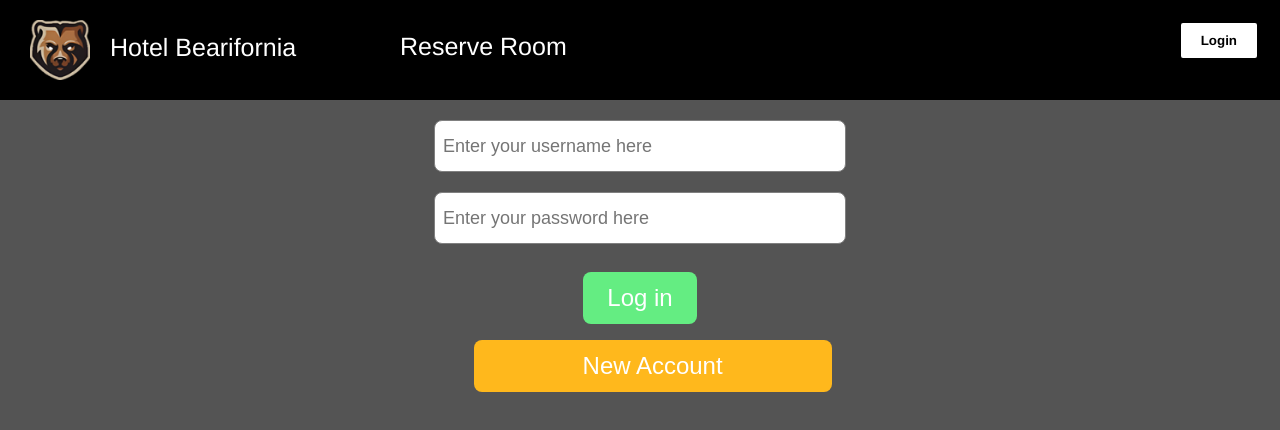
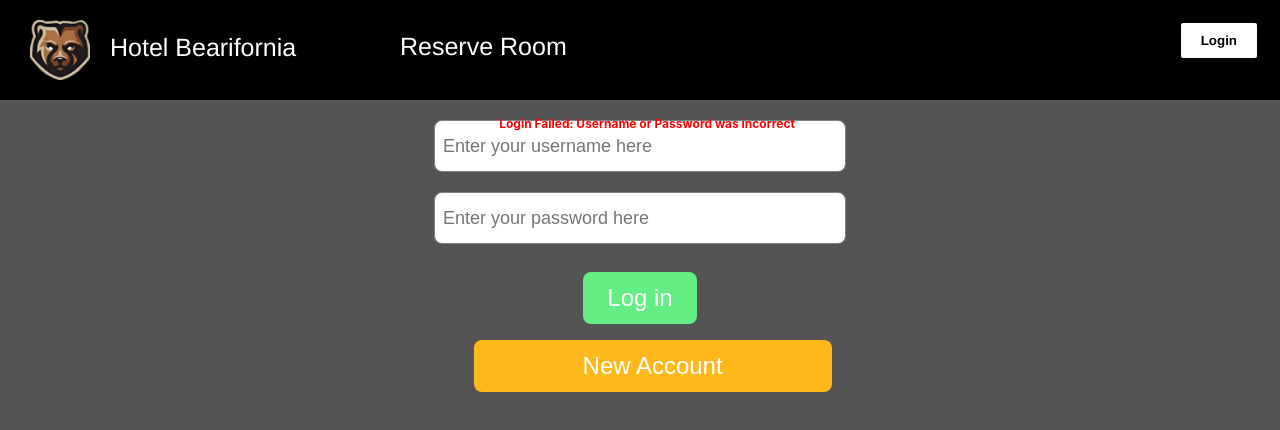
Before and after one commit to mjosephs04/projectBearifornia, a React (Create React App) app in the folder frontend/: page /login-page in a window 1280 px wide. Both pictures are taken after a click on the button "Log in". Shown: the top 430 px of the page. Built offline with nearby package versions, Linux system fonts and the light colour scheme; no server answers.

Commit message:
error handling for incorrect username/password

```diff
--- a/frontend/src/Components/Login_Page/LoginPage.css
+++ b/frontend/src/Components/Login_Page/LoginPage.css
@@ -3,11 +3,6 @@
     flex-direction: column;
     align-items: flex-start;
     justify-content: center;
-}
-
-.inputContainer > .errorLabel {
-    color: red;
-    font-size: 12px;
 }
 
 .inputBox {
@@ -64,3 +59,16 @@ input[type='button2'] {
         background-color: #855f00;
     }
 }
+
+.login-failed{
+    color: red;
+    font-size: 12px;
+    position: absolute;
+    left: 39%;
+    top: 14.5%;
+    display: block;
+    margin-left: auto;
+    margin-right: auto;
+    margin-top: auto;
+    text-align: center;
+}
--- a/frontend/src/Components/Login_Page/LoginPage.js
+++ b/frontend/src/Components/Login_Page/LoginPage.js
@@ -4,8 +4,7 @@ import axios from 'axios'
 import "./LoginPage.css"
 import {Link} from "react-router-dom";
 const LoginPage = (props) =>{
-    const [usernameError, setEmailError] = useState('')
-    const [passwordError, setPasswordError] = useState('')
+    const [error, setError] = useState(false)
 
     const [username, setUsername] = useState([])
     const [password, setPassword] = useState([])
@@ -22,10 +21,19 @@ const LoginPage = (props) =>{
 
         axios.post('http://localhost:8080/api/auth/login', payload)
             .then(response =>{
-                console.log(response)
-            })
+                console.log(response);
+                if (response.status !== 200) {
+                    throw new Error('Network response was not ok: ' + response.data);
+                }
+                return response.data;
+            }).then(data => {
+                setResponse(data)
+            }).catch(error => {
+                console.log("Error with authentication" + error);
+                setError(true);
+            });
+        };
 
-    }
 
     return (
         <div>
@@ -39,7 +47,6 @@ const LoginPage = (props) =>{
                     className={'inputBox'}
                     onChange={evt => setUsername(evt.target.value)}
                 />
-                <label className="errorLabel">{usernameError}</label>
             </div>
             <br/>
             <div className='inputContainer'>
@@ -50,7 +57,6 @@ const LoginPage = (props) =>{
                     type="password"
                     onChange={evt => setPassword(evt.target.value)}
                 />
-                <label className="errorLabel">{passwordError}</label>
             </div>
             <br/>
             <div className={'inputContainer'}>
@@ -62,6 +68,11 @@ const LoginPage = (props) =>{
                 </Link>
             </div>
 
+            {error && (
+                <h1 className='login-failed'>Login Failed: Username or Password was incorrect</h1>
+            )}
+
+
 
         </div>
     );
```
